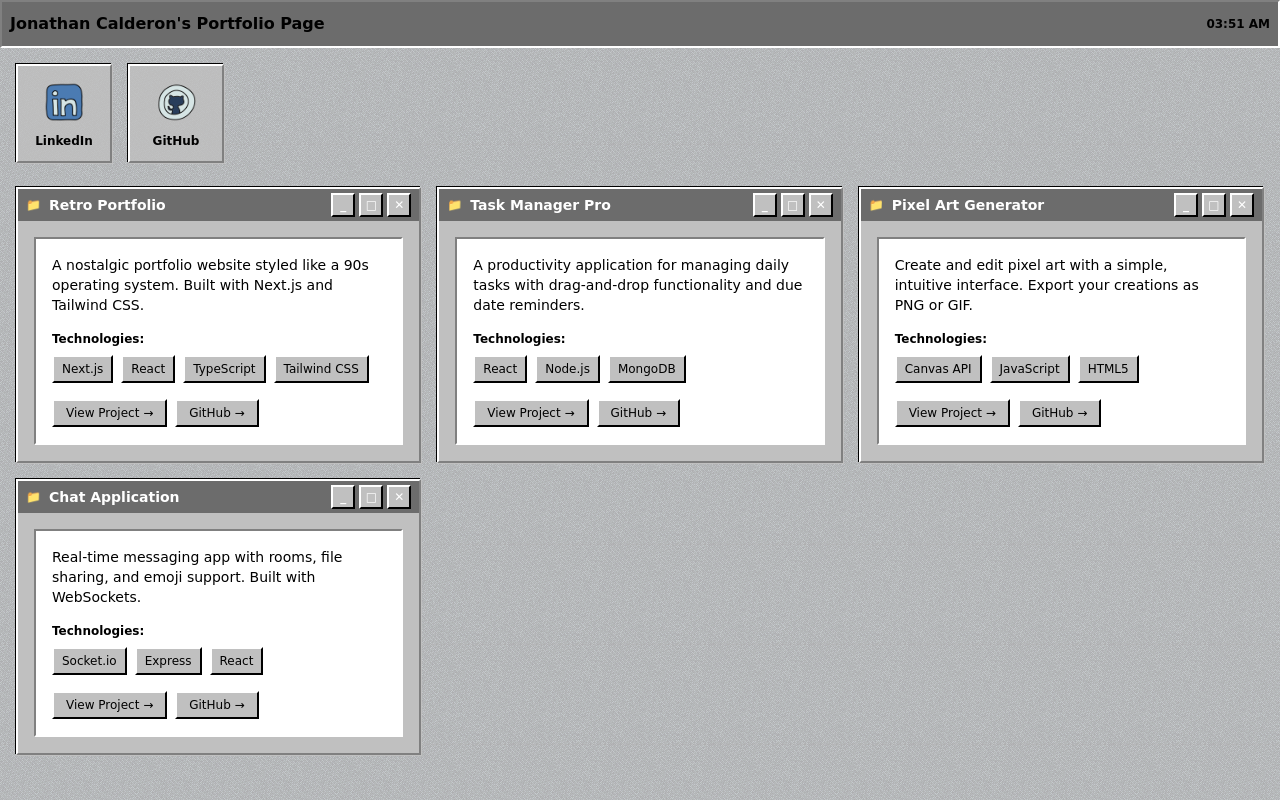
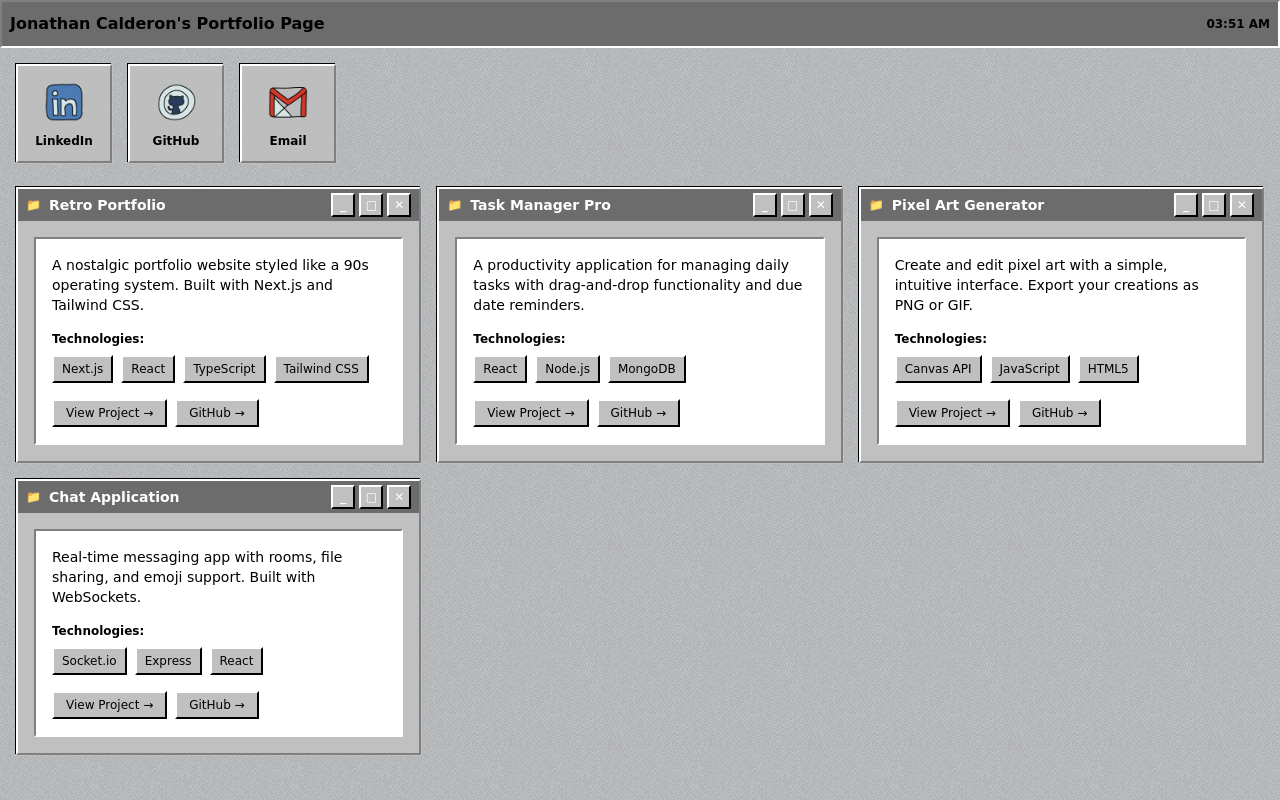
Before and after one commit to Jonathan1600/retro-portfolio, a Next.js app: page / in a window 1280 px wide. Built offline with nearby package versions, Linux system fonts and the light colour scheme.

Commit message:
Adding email

```diff
--- a/src/app/page.tsx
+++ b/src/app/page.tsx
@@ -62,6 +62,12 @@ const desktopIcons = [
     label: "GitHub",
     href: "https://github.com/Jonathan1600",
     icon: "/github-96.png",
+  },
+  {
+    id: "email",
+    label: "Email",
+    href: "mailto:jonathancalderonsilberman@gmail.com",
+    icon: "/gmail-96.png",
   },
 ];
 
```
Also changed, not shown: public/gmail-96.png (added).
